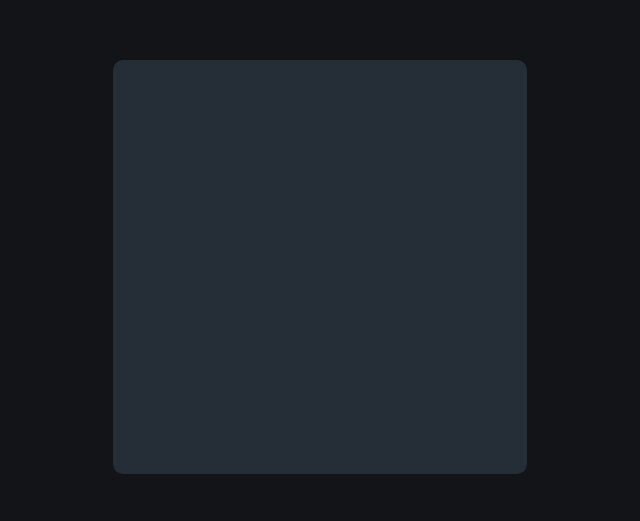
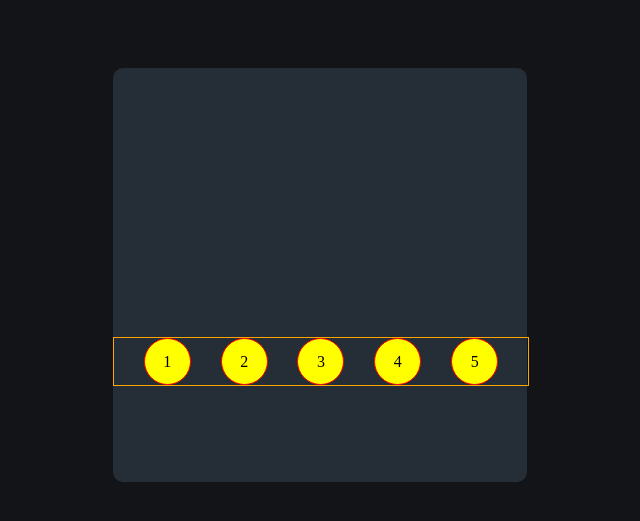
Before and after one commit to mohamed-a95/interactive-rating-component, a React (Create React App) app: page / in a window 1280 px wide. Shown: the part 133-654 px from the top of the page, without its empty margins (320-960 px from the left). Built offline with nearby package versions, Linux system fonts and the light colour scheme.

Commit message:
adderat knappar

```diff
--- a/src/App.js
+++ b/src/App.js
@@ -1,5 +1,19 @@
 function App() {
-  return <div className="container"></div>;
+  return (
+    <div className="container">
+      <div className="star"></div>
+      <div className="header"></div>
+      <div className="paragraph"></div>
+
+      <ul className="list-btn">
+        <li>1</li>
+        <li>2</li>
+        <li>3</li>
+        <li>4</li>
+        <li>5</li>
+      </ul>
+    </div>
+  );
 }
 
 export default App;
--- a/src/index.css
+++ b/src/index.css
@@ -18,3 +18,28 @@ body {
 
 
 }
+
+.list-btn{
+  display: flex;
+  justify-content: space-evenly;
+  border: 1px solid orange;
+  position: relative;
+  top: 65%;
+
+ padding: 0;
+ width: 414px;
+
+
+
+}
+
+li{
+  width: 45px;
+  height: 45px;
+  background-color: yellow;
+  border-radius: 50%;
+  border: 1px solid red;
+  display: flex;
+  justify-content: center;
+  align-items: center;
+}
```
